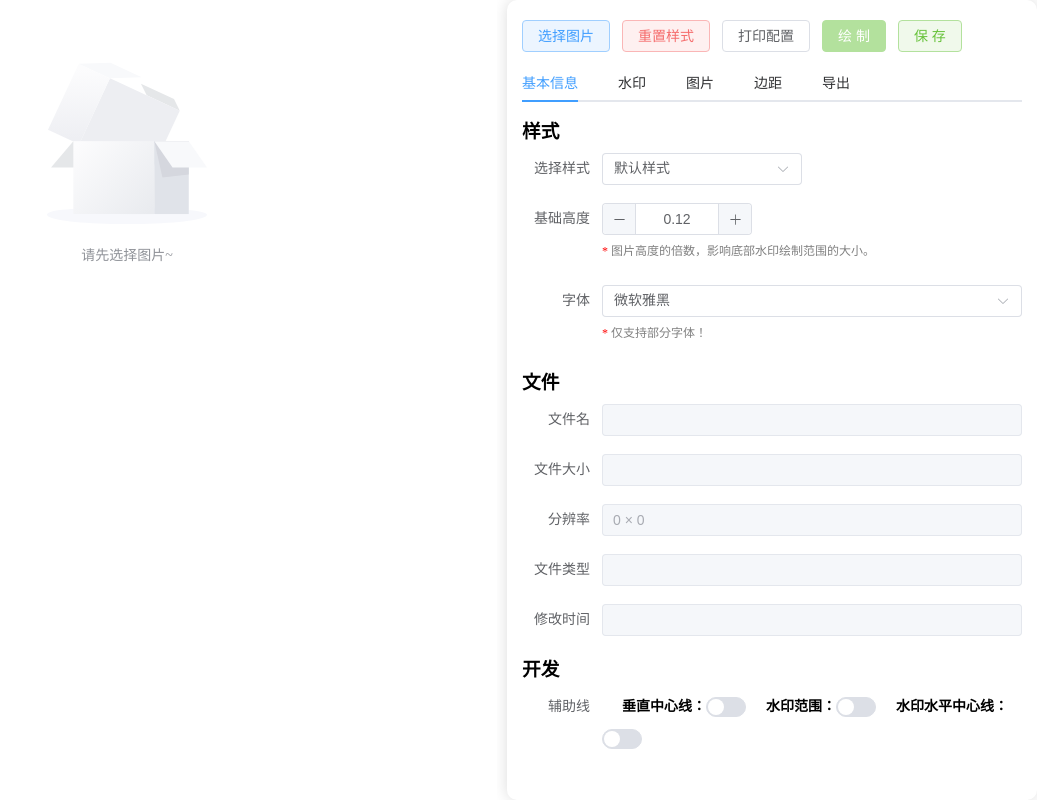
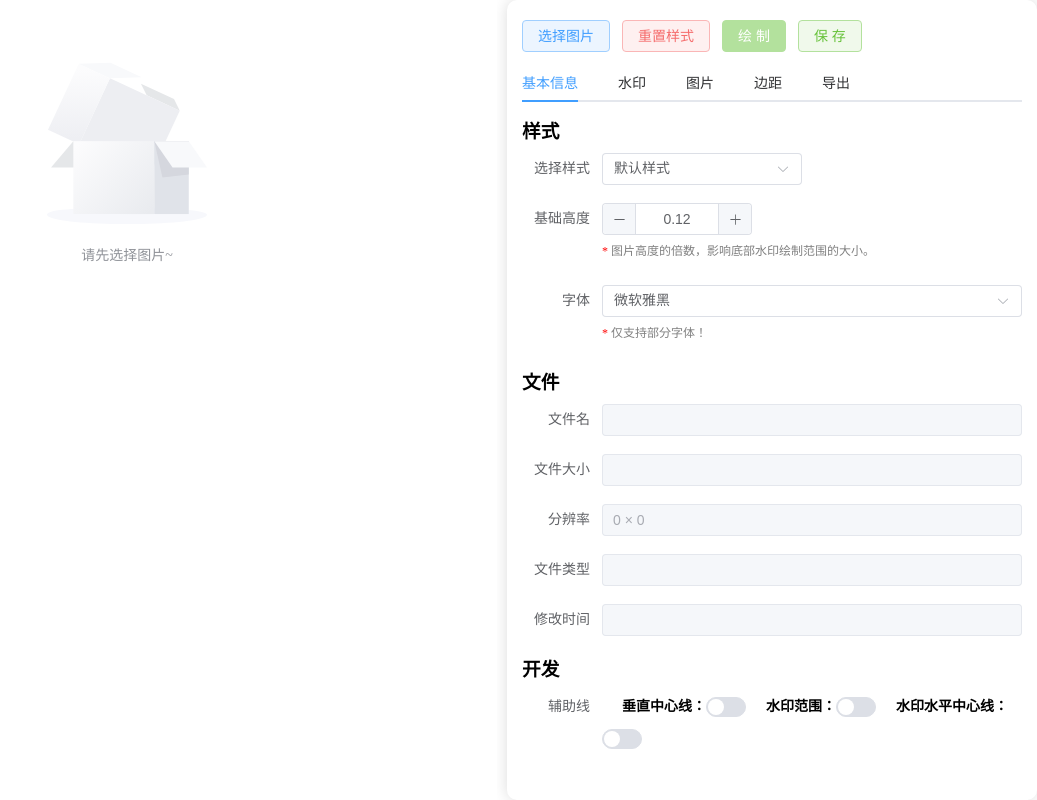
Before and after one commit to Wuqizhao/image-border-vue, a Vue app: page / in a window 1280 px wide. Shown: the whole page, without its empty margins (243-1280 px from the left). Built offline with nearby package versions, Linux system fonts and the light colour scheme.

Commit message:
refactor(App): 隐藏打印配置按钮并更新相机品牌数据
- 在 App.vue 中隐藏了打印配置按钮，使其不再显示
- 在 tools.ts 中为苹果(黑)品牌添加了 make 属性，用于匹配相机品牌
- 新增诺基亚(新)和诺基亚两个相机品牌

```diff
--- a/src/App.vue
+++ b/src/App.vue
@@ -13,7 +13,7 @@
             <div class="btns">
                 <el-button @click="selectFile" type="primary" plain>选择图片</el-button>
                 <el-button type="danger" plain @click="resetWatermark">重置样式</el-button>
-                <el-button @click="print(config, img)">打印配置</el-button>
+                <el-button @click="print(config, img)" style="display: none;">打印配置</el-button>
                 <el-button @click="handleDraw" :disabled="!curFile" type="success">绘 制</el-button>
                 <el-button type="success" plain @click="download(img.export.name)">保 存</el-button>
             </div>
--- a/src/assets/tools.ts
+++ b/src/assets/tools.ts
@@ -67,7 +67,7 @@ const cameraBrands: CameraBrands[] = [
 	{ name: "华为", logo: "huawei" },
 	{ name: "荣耀", logo: "honor" },
 	{ name: "荣耀-彩色", logo: "honor-2" },
-	{ name: "苹果(黑)", logo: "apple" },
+	{ name: "苹果(黑)", logo: "apple", make: ["Apple"] },
 	{ name: "苹果(白)", logo: "apple-white" },
 	{ name: "OPPO", logo: "oppo" },
 	{ name: "一加", logo: "oneplus", make: ["OnePlus"] },
@@ -85,6 +85,8 @@ const cameraBrands: CameraBrands[] = [
 	{ name: "大疆(白)", logo: "dajiang-white" },
 	{ name: "蔡司", logo: "zeiss" },
 	{ name: "奥林巴斯", logo: "olympus" },
+	{ name: "诺基亚(新)", logo: "nokia" },
+	{ name: "诺基亚", logo: "nokia-2" },
 	{ name: "柯达", logo: "kodak" },
 	{ name: "柯达-透明", logo: "kodak-2" },
 	{ name: "耐克", logo: "nike" },
```
Also changed, not shown: src/assets/logos/nokia-2.png (added), src/assets/logos/nokia.png (added).
